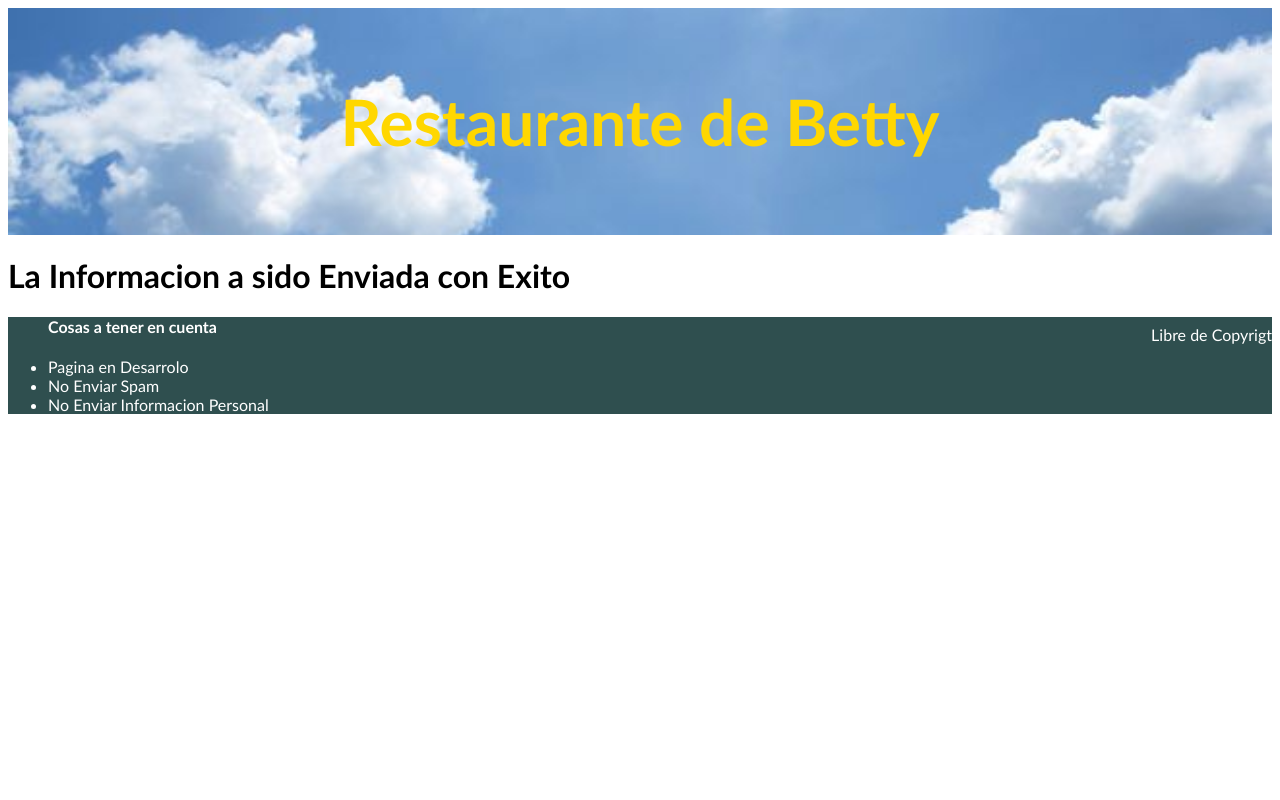
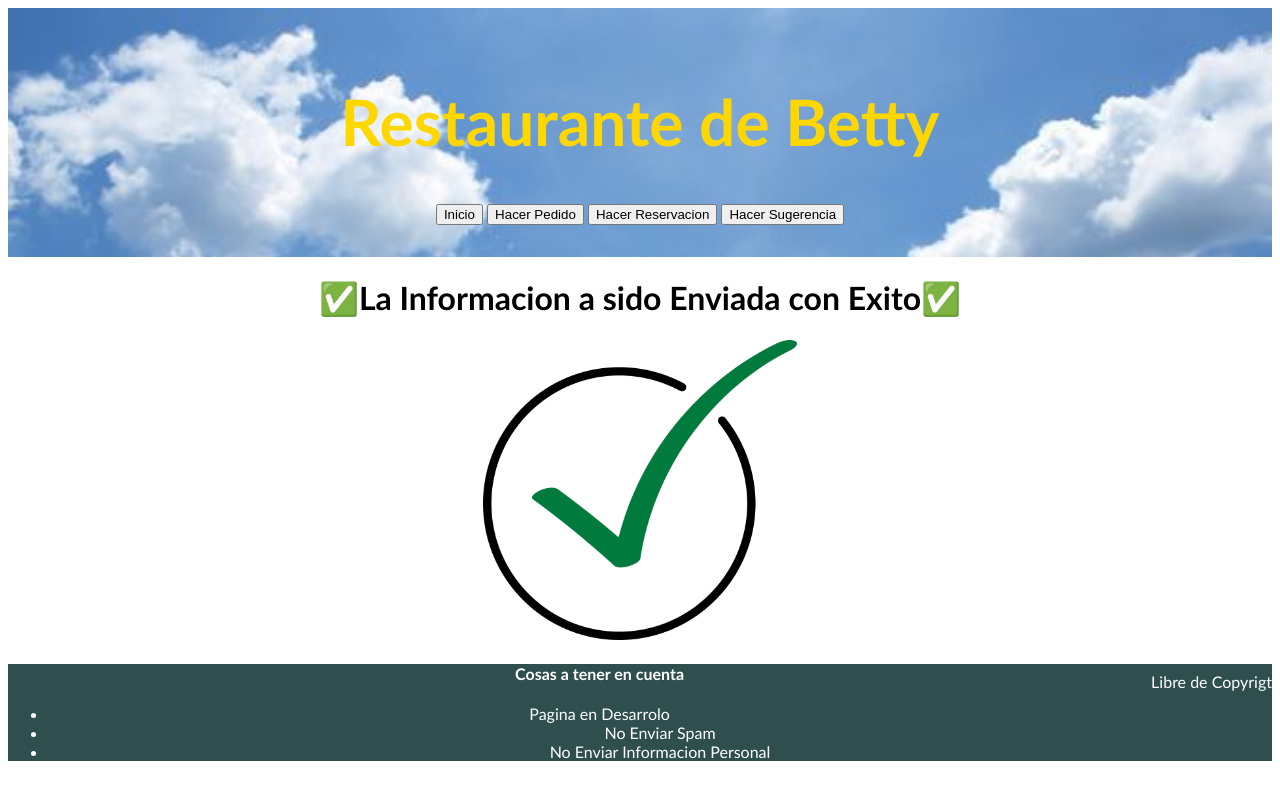
Before and after one commit to factor-rgb/coder-60095-RaulVieira, a Django app: a page that uses src/core/templates/core/base.html in a window 1280 px wide. Run offline with Django 5.2, Linux system fonts and the light colour scheme.

```diff
--- a/src/core/forms.py
+++ b/src/core/forms.py
@@ -1,7 +1,6 @@
 from django import forms
 
-from .models import Sugerencias_Comidas, Reservaciones, Pedidos
-
+from .models import Pedidos, Reservaciones, Sugerencias_Comidas
 
 
 class Suerencias_ComidasForm(forms.ModelForm):
@@ -14,7 +13,8 @@ class ReservacionesForm(forms.ModelForm):
     class Meta:
         model = Reservaciones
         fields = "__all__"
-        widget = {"reservacion_fecha": forms.DateInput(attrs={"type": "date"})}
+        widgets = {'reservacion_fecha': forms.DateInput(attrs={"type": "date"})}
+
 
 class PedidosForm(forms.ModelForm):
     class Meta:
--- a/src/core/static/style.css
+++ b/src/core/static/style.css
@@ -1,5 +1,6 @@
 body {
     font-family: 'Gill Sans', 'Gill Sans MT', Calibri, 'Trebuchet MS', sans-serif;
+    text-align: center;
 }
 
 header {
@@ -11,7 +12,6 @@ header {
 
 header h1 {
     font-size: 4rem;
-    text-align: center;
 }
 
 footer {
--- a/src/core/templates/core/base.html
+++ b/src/core/templates/core/base.html
@@ -12,6 +12,10 @@
     {% block header %}
     <header>
         <h1>Restaurante de Betty</h1>
+        <a href="{% url 'core:index' %}"><button>Inicio</button></a>
+        <a href="{% url 'core:pedido' %}"><button>Hacer Pedido</button></a>
+        <a href="{% url 'core:reservacion' %}"><button>Hacer Reservacion</button></a>
+        <a href="{% url 'core:sugerencia' %}"><button>Hacer Sugerencia</button></a>
     </header>
     {% endblock header %}
     {% block content %}
--- a/src/core/templates/core/confirmacion.html
+++ b/src/core/templates/core/confirmacion.html
@@ -1,5 +1,7 @@
 {% extends 'core/base.html' %}
+{% load static %}
 
 {% block content %}
-    <h1>La Informacion a sido Enviada con Exito</h1>
+    <h1 style="text-align: center;">✅La Informacion a sido Enviada con Exito✅</h1>
+    <img style="text-align: center;" src="{% static 'afirmativo.png' %}" alt="" height="300px">
 {% endblock content %}
--- a/src/core/templates/core/index.html
+++ b/src/core/templates/core/index.html
@@ -1,7 +1,5 @@
 {% extends 'core/base.html' %}
 
 {% block content %}
-    <a href="{% url 'core:pedido' %}"><button>Hacer Pedido</button></a>
-    <a href="{% url 'core:reservacion' %}"><button>Hacer Reservacion</button></a>
-    <a href="{% url 'core:sugerencia' %}"><button>Hacer Sugerencia</button></a>
+
 {% endblock content %}
--- a/src/core/views.py
+++ b/src/core/views.py
@@ -32,7 +32,7 @@ def reservacion_create(request):
             form = ReservacionesForm(request.POST)
             if form.is_valid():
                   form.save()
-                  return redirect("core: confirmacion")
+                  return redirect("core:confirmacion")
       return render(request,"core/reservacion_form.html", {"form": form})
 
 
```
Also changed, not shown: src/core/static/afirmativo.png (added), src/db.sqlite3.
